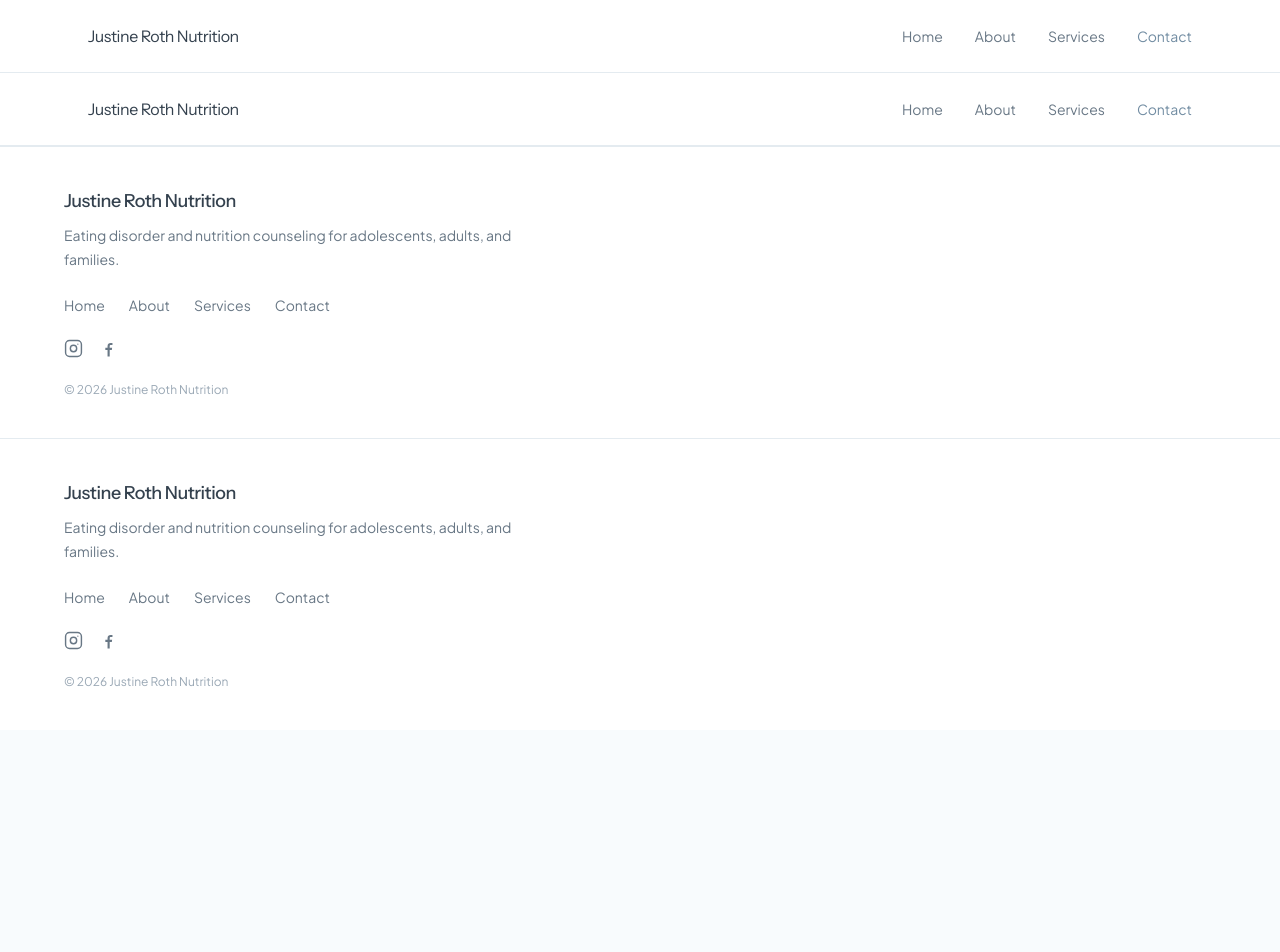
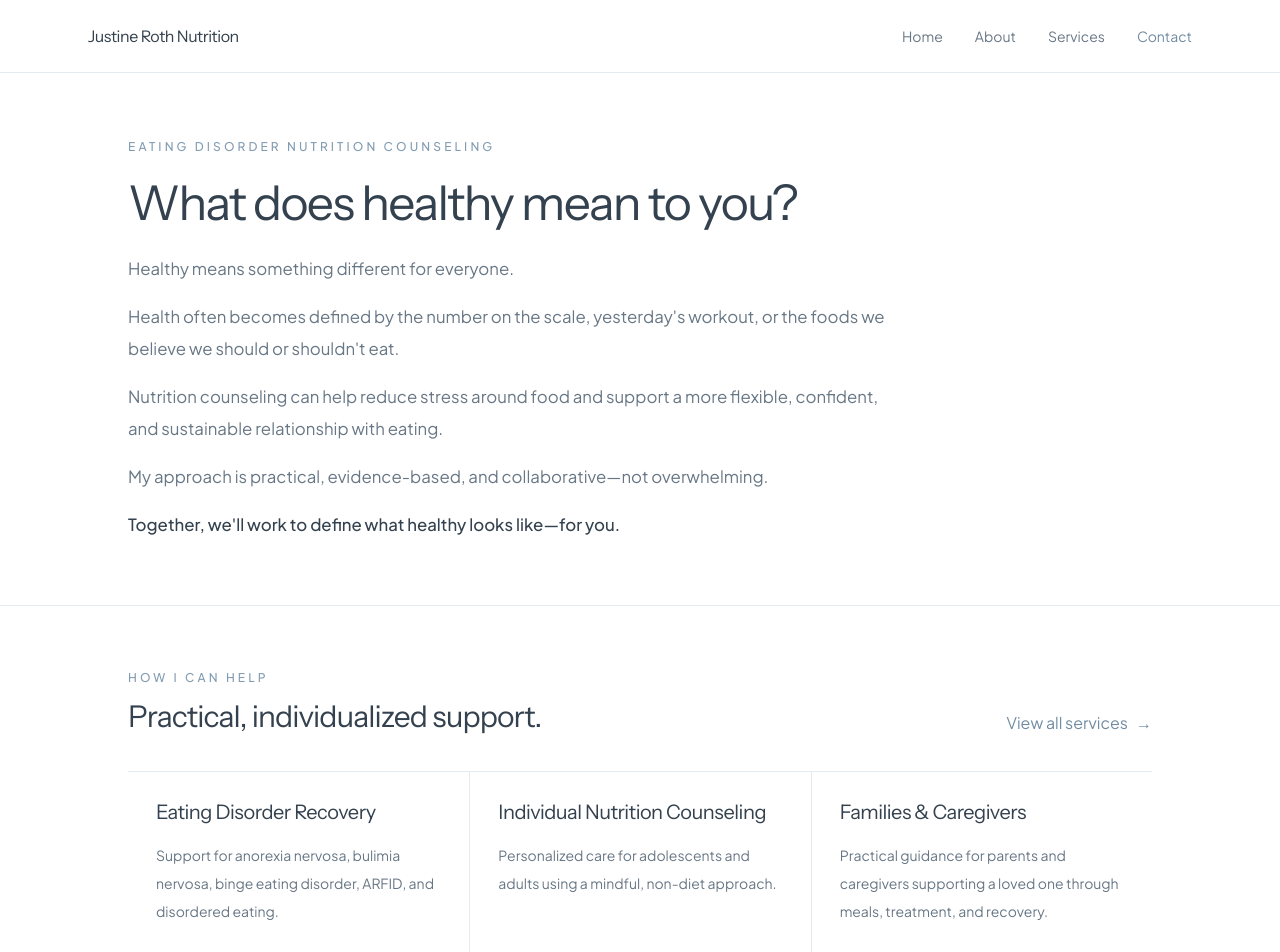
Before and after one commit to justinerothrd/justine-roth-nutrition, a Next.js app: page / in a window 1280 px wide. Shown: the top 952 px of the page. Before the commit the page ends 800 px from the top, so only its background shows below. Built offline with nearby package versions, Linux system fonts and the light colour scheme.

Commit message:
Refactor page component and update services section

```diff
--- a/app/page.tsx
+++ b/app/page.tsx
@@ -1,137 +1,203 @@
-import type { Metadata } from "next";
 import Link from "next/link";
-import { Instrument_Sans, Plus_Jakarta_Sans } from "next/font/google";
-import SiteHeader from "@/components/SiteHeader";
-import "./globals.css";
 
-const jakarta = Plus_Jakarta_Sans({
-  subsets: ["latin"],
-  variable: "--font-jakarta",
-  display: "swap",
-});
-
-const instrument = Instrument_Sans({
-  subsets: ["latin"],
-  variable: "--font-instrument",
-  display: "swap",
-});
-
-export const metadata: Metadata = {
-  title: {
-    default: "Justine Roth, MS, RD, CEDS-C",
-    template: "%s | Justine Roth Nutrition",
+const services = [
+  {
+    title: "Eating Disorder Recovery",
+    description:
+      "Support for anorexia nervosa, bulimia nervosa, binge eating disorder, ARFID, and disordered eating.",
   },
-  description:
-    "Eating disorder and nutrition counseling for adolescents, adults, and families in New York City and virtually.",
-};
-
-const footerLinks = [
-  { href: "/", label: "Home" },
-  { href: "/about", label: "About" },
-  { href: "/services", label: "Services" },
-  { href: "/contact", label: "Contact" },
+  {
+    title: "Individual Nutrition Counseling",
+    description:
+      "Personalized care for adolescents and adults using a mindful, non-diet approach.",
+  },
+  {
+    title: "Families & Caregivers",
+    description:
+      "Practical guidance for parents and caregivers supporting a loved one through meals, treatment, and recovery.",
+  },
 ];
 
-export default function RootLayout({
-  children,
-}: Readonly<{
-  children: React.ReactNode;
-}>) {
+export default function Home() {
   return (
-    <html lang="en">
-      <body
-        className={`${jakarta.variable} ${instrument.variable} min-h-screen bg-white text-[#34414E] antialiased`}
-      >
-        <SiteHeader />
+    <main className="min-h-screen bg-white text-[#34414E]">
+      {/* Hero */}
+      <section className="border-b border-[#E4EBF0] px-6 py-10 sm:py-12 md:py-16">
+        <div className="mx-auto max-w-5xl">
+          <div className="max-w-4xl">
+            <p className="text-[0.68rem] font-medium uppercase leading-5 tracking-[0.2em] text-[#829CB1] sm:text-xs sm:tracking-[0.26em]">
+              Eating Disorder Nutrition Counseling
+            </p>
 
-        {children}
+            <h1 className="font-heading mt-5 max-w-3xl text-[2.25rem] font-normal leading-[1.08] tracking-[-0.035em] sm:text-4xl md:text-[3rem]">
+              What does healthy mean to you?
+            </h1>
 
-        <footer className="border-t border-[#E4EBF0] bg-white px-6 py-10">
-          <div className="mx-auto max-w-6xl">
-            <div className="flex flex-col gap-6 text-sm text-[#687785]">
-              <div>
-                <p className="font-heading text-lg font-medium tracking-[-0.025em] text-[#34414E]">
-                  Justine Roth Nutrition
-                </p>
+            {/* Shorter mobile copy */}
+            <div className="mt-6 space-y-4 text-base leading-7 text-[#687785] sm:hidden">
+              <p>Healthy means something different for everyone.</p>
 
-                <p className="mt-2 max-w-md leading-6">
-                  Eating disorder and nutrition counseling for adolescents,
-                  adults, and families.
-                </p>
-              </div>
+              <p>
+                Nutrition counseling can help reduce stress around food and
+                support a more flexible, confident, and sustainable
+                relationship with eating.
+              </p>
 
-              <nav
-                aria-label="Footer navigation"
-                className="flex flex-wrap gap-x-6 gap-y-3"
-              >
-                {footerLinks.map((link) => (
-                  <Link
-                    key={link.href}
-                    href={link.href}
-                    className="transition-colors hover:text-[#526D83]"
-                  >
-                    {link.label}
-                  </Link>
-                ))}
-              </nav>
+              <p>
+                My approach is practical, evidence-based, and collaborative—not
+                overwhelming.
+              </p>
 
-              <div className="flex items-center gap-4">
-                <a
-                  href="https://www.instagram.com/honestmom.nutrition/"
-                  target="_blank"
-                  rel="noopener noreferrer"
-                  aria-label="Instagram"
-                  className="text-[#687785] transition-colors hover:text-[#718CA2]"
-                >
-                  <svg
-                    aria-hidden="true"
-                    width="19"
-                    height="19"
-                    viewBox="0 0 24 24"
-                    fill="none"
-                    stroke="currentColor"
-                    strokeWidth="1.8"
-                    strokeLinecap="round"
-                    strokeLinejoin="round"
-                  >
-                    <rect x="2" y="2" width="20" height="20" rx="5" />
-                    <circle cx="12" cy="12" r="4" />
-                    <circle
-                      cx="17.5"
-                      cy="6.5"
-                      r="0.75"
-                      fill="currentColor"
-                      stroke="none"
-                    />
-                  </svg>
-                </a>
+              <p className="font-medium text-[#34414E]">
+                Together, we&apos;ll work to define what healthy looks like—for
+                you.
+              </p>
+            </div>
 
-                <a
-                  href="https://www.facebook.com/justinerothnutrition"
-                  target="_blank"
-                  rel="noopener noreferrer"
-                  aria-label="Facebook"
-                  className="text-[#687785] transition-colors hover:text-[#718CA2]"
-                >
-                  <svg
-                    aria-hidden="true"
-                    width="19"
-                    height="19"
-                    viewBox="0 0 24 24"
-                    fill="currentColor"
-                  >
-                    <path d="M13.5 22v-8h2.7l.4-3h-3.1V9.2c0-.9.3-1.5 1.6-1.5H17V5.1c-.3 0-1.2-.1-2.3-.1-2.3 0-3.9 1.4-3.9 4v2H8v3h2.8v8h2.7z" />
-                  </svg>
-                </a>
-              </div>
+            {/* Full tablet and desktop copy */}
+            <div className="mt-6 hidden max-w-3xl space-y-4 text-[1.05rem] leading-8 text-[#687785] sm:block">
+              <p>Healthy means something different for everyone.</p>
 
-              <p className="text-xs text-[#9AA8B5]">
-                © {new Date().getFullYear()} Justine Roth Nutrition
+              <p>
+                Health often becomes defined by the number on the scale,
+                yesterday&apos;s workout, or the foods we believe we should or
+                shouldn&apos;t eat.
+              </p>
+
+              <p>
+                Nutrition counseling can help reduce stress around food and
+                support a more flexible, confident, and sustainable
+                relationship with eating.
+              </p>
+
+              <p>
+                My approach is practical, evidence-based, and collaborative—not
+                overwhelming.
+              </p>
+
+              <p className="font-medium text-[#34414E]">
+                Together, we&apos;ll work to define what healthy looks like—for
+                you.
               </p>
             </div>
           </div>
-        </footer>
-      </body>
-    </html>
+        </div>
+      </section>
+
+      {/* Services */}
+      <section className="border-b border-[#E4EBF0] px-6 py-12 md:py-16">
+        <div className="mx-auto max-w-5xl">
+          <div className="flex flex-col gap-4 sm:flex-row sm:items-end sm:justify-between">
+            <div>
+              <p className="text-xs font-medium uppercase tracking-[0.26em] text-[#829CB1]">
+                How I Can Help
+              </p>
+
+              <h2 className="font-heading mt-3 text-3xl font-normal leading-tight tracking-[-0.03em]">
+                Practical, individualized support.
+              </h2>
+            </div>
+
+            <Link
+              href="/services"
+              className="inline-flex items-center gap-2 text-sm font-medium text-[#718CA2] transition-colors hover:text-[#526D83]"
+            >
+              View all services
+              <span aria-hidden="true">→</span>
+            </Link>
+          </div>
+
+          <div className="mt-8 grid border-y border-[#E4EBF0] md:mt-9 md:grid-cols-3">
+            {services.map((service, index) => (
+              <article
+                key={service.title}
+                className={`py-7 md:px-7 ${
+                  index > 0
+                    ? "border-t border-[#E4EBF0] md:border-l md:border-t-0"
+                    : ""
+                }`}
+              >
+                <h3 className="font-heading text-xl font-normal leading-tight tracking-[-0.025em]">
+                  {service.title}
+                </h3>
+
+                <p className="mt-4 text-sm leading-7 text-[#687785]">
+                  {service.description}
+                </p>
+              </article>
+            ))}
+          </div>
+        </div>
+      </section>
+
+      {/* About */}
+      <section className="border-b border-[#E4EBF0] px-6 py-12 md:py-16">
+        <div className="mx-auto grid max-w-5xl gap-8 md:grid-cols-[200px_1fr] md:gap-14">
+          <div>
+            <p className="text-xs font-medium uppercase tracking-[0.26em] text-[#829CB1]">
+              About
+            </p>
+
+            <p className="font-heading mt-5 text-4xl font-normal tracking-[-0.045em] text-[#7894AA]">
+              20+
+            </p>
+
+            <p className="mt-2 text-sm leading-6 text-[#687785]">
+              Years of specialized experience
+            </p>
+          </div>
+
+          <div>
+            <h2 className="font-heading max-w-3xl text-3xl font-normal leading-tight tracking-[-0.03em]">
+              Experienced nutrition care without judgment or rigid rules.
+            </h2>
+
+            <p className="mt-5 max-w-3xl text-lg leading-8 text-[#687785]">
+              Justine Roth, MS, RD, CEDS-S is a registered dietitian
+              specializing in eating disorders, ARFID, and nutrition
+              counseling. She works with adolescents, adults, and families
+              using a practical, evidence-based, non-diet approach.
+            </p>
+
+            <Link
+              href="/about"
+              className="mt-7 inline-flex items-center gap-2 text-sm font-medium text-[#718CA2] transition-colors hover:text-[#526D83]"
+            >
+              Read more about Justine
+              <span aria-hidden="true">→</span>
+            </Link>
+          </div>
+        </div>
+      </section>
+
+      {/* Contact */}
+      <section className="border-b border-[#DCE6ED] bg-[#F3F7FA] px-6 py-12 md:py-16">
+        <div className="mx-auto flex max-w-5xl flex-col gap-8 md:flex-row md:items-center md:justify-between">
+          <div className="max-w-2xl">
+            <p className="text-xs font-medium uppercase tracking-[0.26em] text-[#829CB1]">
+              Get Started
+            </p>
+
+            <h2 className="font-heading mt-3 text-3xl font-normal leading-tight tracking-[-0.03em]">
+              Ready to take the next step?
+            </h2>
+
+            <p className="mt-4 text-lg leading-8 text-[#687785]">
+              Whether you are looking for individual nutrition counseling,
+              family support, or simply have questions about working together,
+              I&apos;d be happy to hear from you.
+            </p>
+          </div>
+
+          <Link
+            href="/contact"
+            className="inline-flex w-fit shrink-0 items-center gap-2 border-b border-[#829CB1] pb-1 text-sm font-medium text-[#718CA2] transition-colors hover:text-[#526D83]"
+          >
+            Schedule a Consultation
+            <span aria-hidden="true">→</span>
+          </Link>
+        </div>
+      </section>
+    </main>
   );
 }
```
